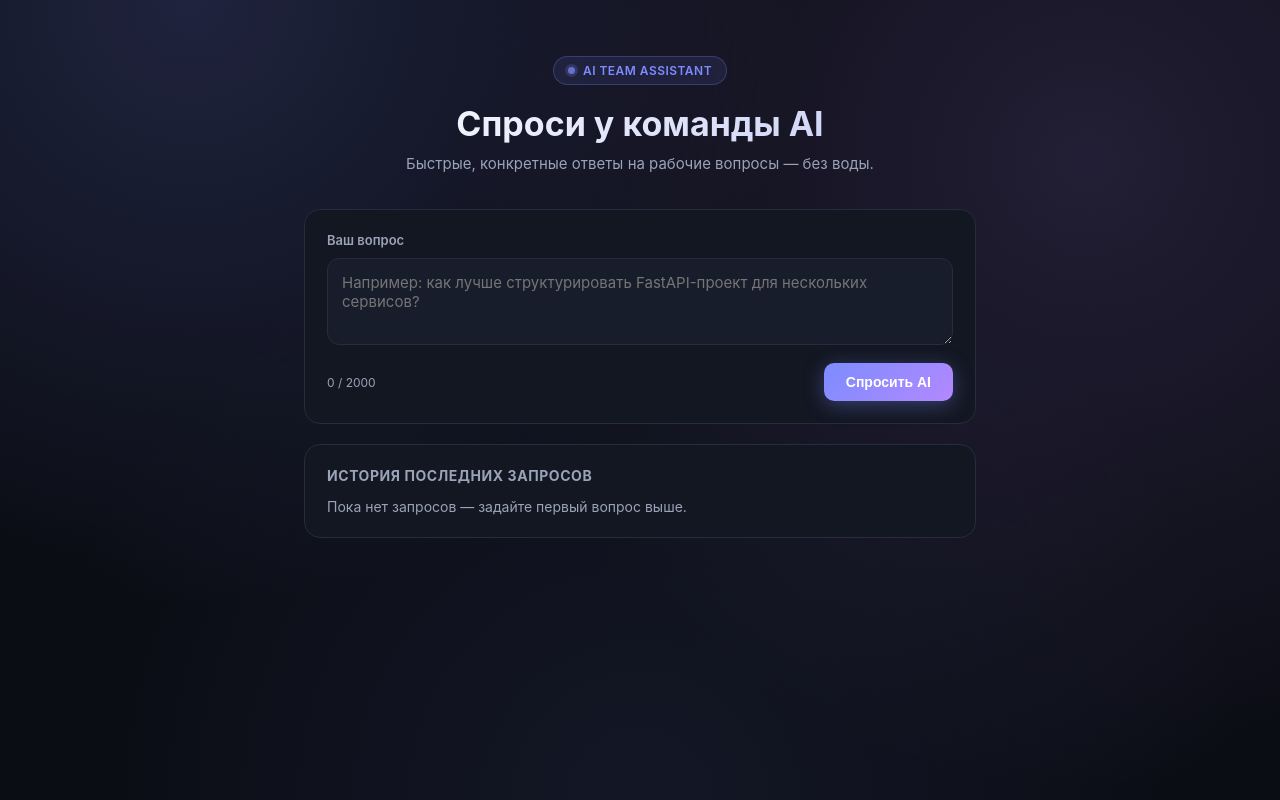
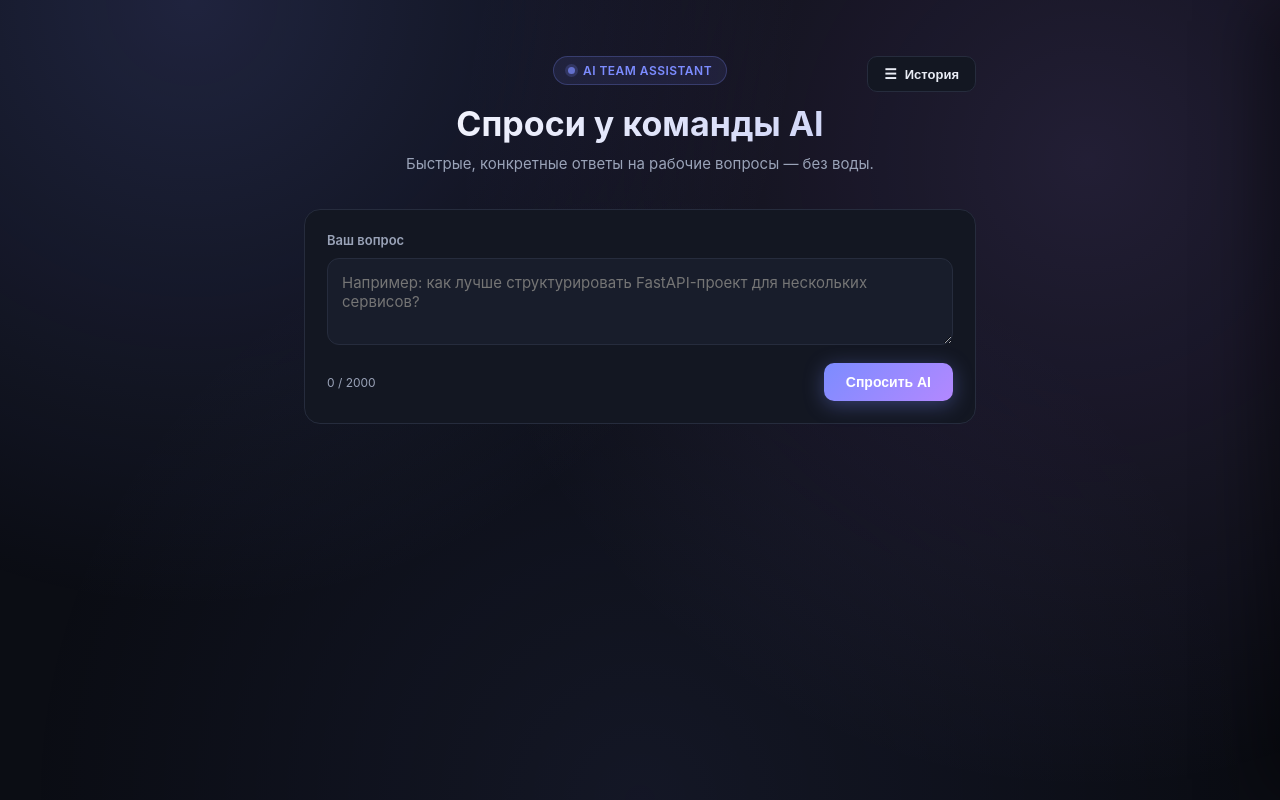
Before and after one commit to slvtveter/testovoye_agima, a FastAPI app: page / in a window 1280 px wide. Run offline with FastAPI, Linux system fonts and the light colour scheme; data that the repository does not hold is empty.

Commit message:
Move query history into a slide-over side panel
History was cramped at the bottom of the page showing only 2 of 5 items
without scrolling. It now opens from a dedicated toggle button as a
right-side panel, overlay-dismissible, so the full list of last 5
queries is comfortably visible.

Co-Authored-By: Claude Sonnet 4.6 <noreply@anthropic.com>

```diff
--- a/app/static/style.css
+++ b/app/static/style.css
@@ -45,8 +45,36 @@ html, body {
 }
 
 .hero {
+  position: relative;
   text-align: center;
   margin-bottom: 36px;
+}
+
+.history-toggle-btn {
+  position: absolute;
+  top: 0;
+  right: 0;
+  display: inline-flex;
+  align-items: center;
+  gap: 8px;
+  background: var(--surface);
+  border: 1px solid var(--border);
+  color: var(--text);
+  border-radius: 10px;
+  padding: 9px 16px;
+  font-size: 13px;
+  font-weight: 600;
+  cursor: pointer;
+  transition: background 0.15s, border-color 0.15s;
+}
+
+.history-toggle-btn:hover {
+  background: var(--surface-2);
+  border-color: var(--accent);
+}
+
+.history-toggle-icon {
+  font-size: 14px;
 }
 
 .badge {
@@ -95,7 +123,7 @@ html, body {
   margin: 0;
 }
 
-.ask-card, .answer-card, .history-section {
+.ask-card, .answer-card {
   background: var(--surface);
   border: 1px solid var(--border);
   border-radius: var(--radius);
@@ -275,10 +303,68 @@ textarea:focus {
   color: var(--text);
 }
 
+.history-overlay {
+  position: fixed;
+  inset: 0;
+  background: rgba(5, 6, 10, 0.6);
+  backdrop-filter: blur(2px);
+  z-index: 10;
+  opacity: 0;
+  transition: opacity 0.25s ease;
+}
+
+.history-overlay.visible {
+  opacity: 1;
+}
+
+.history-panel {
+  position: fixed;
+  top: 0;
+  right: 0;
+  bottom: 0;
+  width: min(420px, 92vw);
+  background: var(--surface);
+  border-left: 1px solid var(--border);
+  z-index: 11;
+  padding: 22px;
+  overflow-y: auto;
+  transform: translateX(100%);
+  transition: transform 0.28s ease;
+  box-shadow: -20px 0 60px rgba(0, 0, 0, 0.4);
+}
+
+.history-panel.open {
+  transform: translateX(0);
+}
+
+.history-panel-header {
+  display: flex;
+  align-items: center;
+  justify-content: space-between;
+  margin-bottom: 18px;
+}
+
+.history-close-btn {
+  background: var(--surface-2);
+  border: 1px solid var(--border);
+  color: var(--text);
+  width: 32px;
+  height: 32px;
+  border-radius: 8px;
+  cursor: pointer;
+  font-size: 14px;
+  transition: background 0.15s, border-color 0.15s;
+}
+
+.history-close-btn:hover {
+  background: #1f2536;
+  border-color: var(--accent);
+}
+
 .history-title {
   font-size: 14px;
   font-weight: 700;
-  margin: 0 0 14px;
+  margin: 0;
   color: var(--text-dim);
   text-transform: uppercase;
   letter-spacing: 0.04em;
--- a/app/templates/index.html
+++ b/app/templates/index.html
@@ -11,6 +11,10 @@
 
   <main class="shell">
     <header class="hero">
+      <button id="historyToggleBtn" class="history-toggle-btn" title="Открыть историю запросов">
+        <span class="history-toggle-icon">☰</span>
+        История
+      </button>
       <div class="badge">
         <span class="dot"></span>
         AI Team Assistant
@@ -55,13 +59,18 @@
       <div id="answerText" class="answer-text"></div>
     </section>
 
-    <section class="history-section">
+  </main>
+
+  <div id="historyOverlay" class="history-overlay" hidden></div>
+  <aside id="historyPanel" class="history-panel" aria-hidden="true">
+    <div class="history-panel-header">
       <h2 class="history-title">История последних запросов</h2>
-      <div id="historyList" class="history-list">
-        <p class="history-empty">Пока нет запросов — задайте первый вопрос выше.</p>
-      </div>
-    </section>
-  </main>
+      <button id="historyCloseBtn" class="history-close-btn" title="Закрыть">✕</button>
+    </div>
+    <div id="historyList" class="history-list">
+      <p class="history-empty">Пока нет запросов — задайте первый вопрос выше.</p>
+    </div>
+  </aside>
 
   <script src="/static/app.js"></script>
 </body>
```
Also changed, not shown: app/static/app.js (+27 -0 lines).
